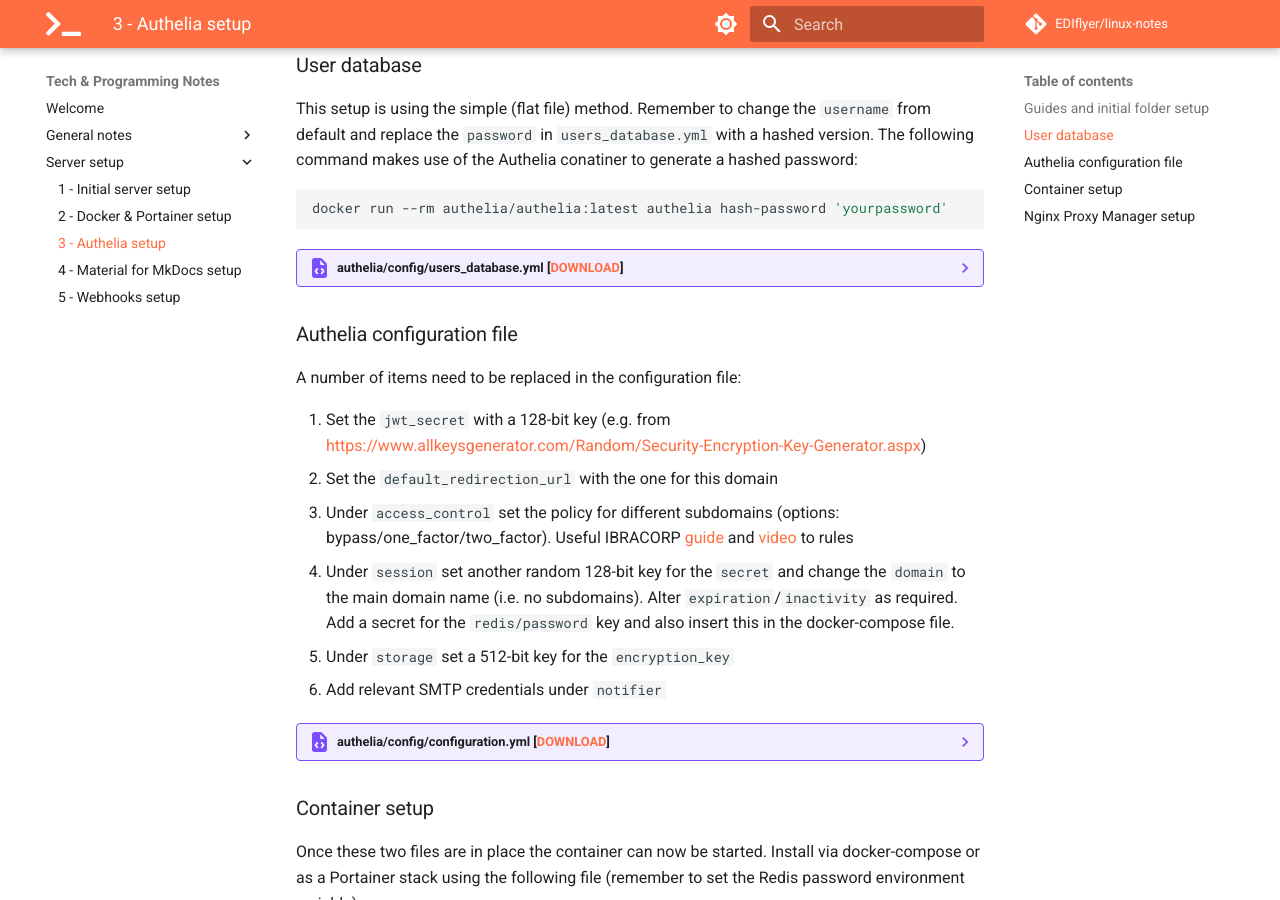
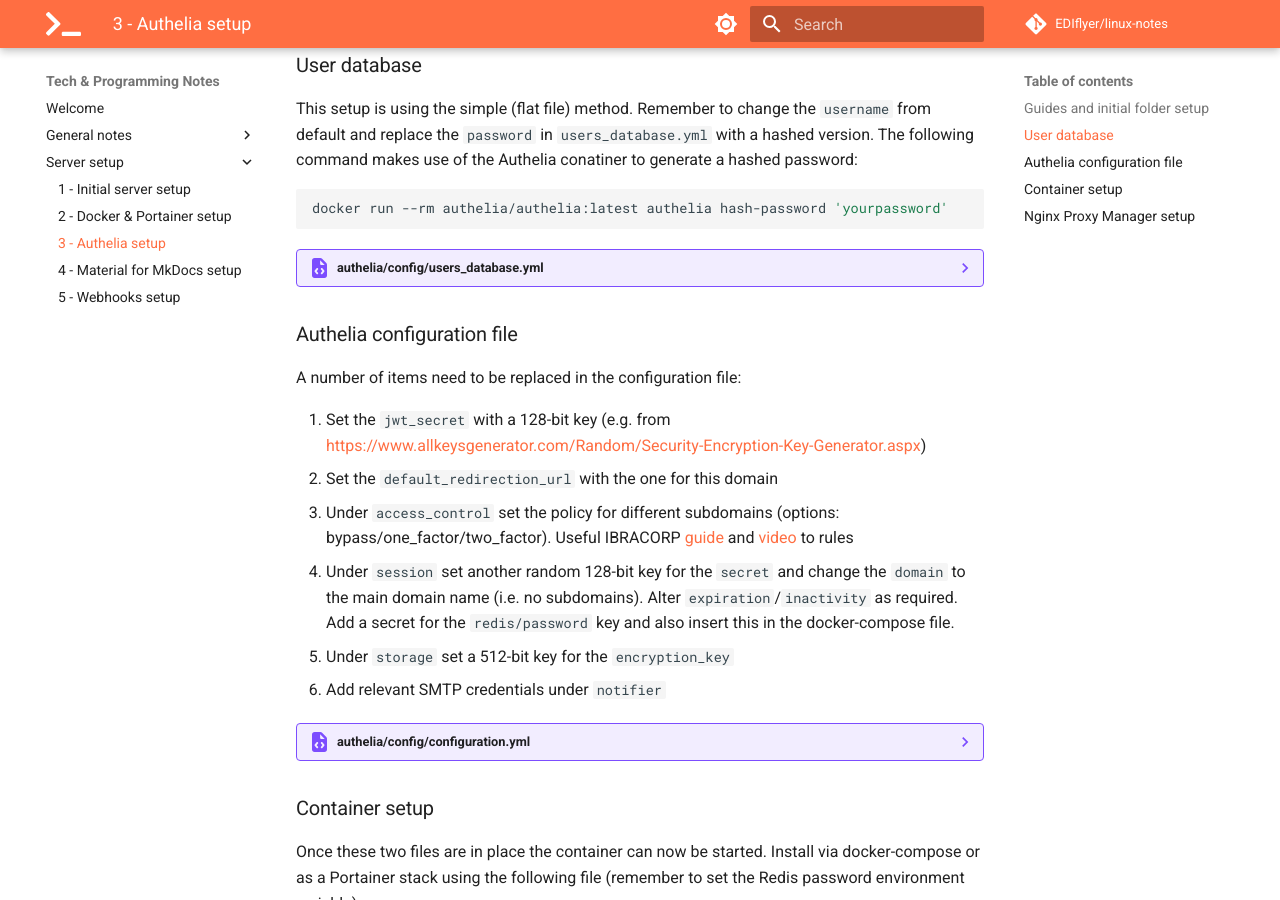
Before and after one commit to EDIflyer/linux-notes, an MkDocs documentation site: the page built from docs/server-setup/authelia_setup.md, in a window 1280 px wide and 900 px high, scrolled down 657 px. Built offline with MkDocs 1.6.1 and Material for MkDocs 9.7.7, drawn with Linux system fonts in a browser that asks for light colours; comment, search, counter and statistics services are not loaded.

````diff
--- a/docs/server-setup/authelia_setup.md
+++ b/docs/server-setup/authelia_setup.md
@@ -17,7 +17,7 @@ This setup is using the simple (flat file) method.  Remember to change the `user
 ``` bash
 docker run --rm authelia/authelia:latest authelia hash-password 'yourpassword'
 ```
-??? example "authelia/config/users_database.yml [[DOWNLOAD](../server-setup/config/authelia/configuration.yml)]"
+??? example "authelia/config/users_database.yml"
     ``` yaml linenums="1" hl_lines="10 11 13 14"
     --8<-- "docs/server-setup/config/authelia/users_database.yml"
     ```
@@ -30,8 +30,8 @@ A number of items need to be replaced in the configuration file:
 1. Under `session` set another random 128-bit key for the `secret` and change the `domain` to the main domain name (i.e. no subdomains). Alter `expiration`/`inactivity` as required.  Add a secret for the `redis/password` key and also insert this in the docker-compose file.
 1. Under `storage` set a 512-bit key for the `encryption_key`
 1. Add relevant SMTP credentials under `notifier`
-??? example "authelia/config/configuration.yml [[DOWNLOAD](../server-setup/config/authelia/configuration.yml)]"
-    ``` yaml linenums="1" hl_lines="30 39 45 129-141 153 171 182 208 236-242"
+??? example "authelia/config/configuration.yml"
+    ``` yaml linenums="1" hl_lines="30 39 45 129-141 153 171 182 208 236-242 259-264"
     --8<-- "docs/server-setup/config/authelia/configuration.yml"
     ```
 ### Container setup
````
Also changed, not shown: docs/server-setup/webhooks_setup.md (+17 -38 lines), 1 other file.
